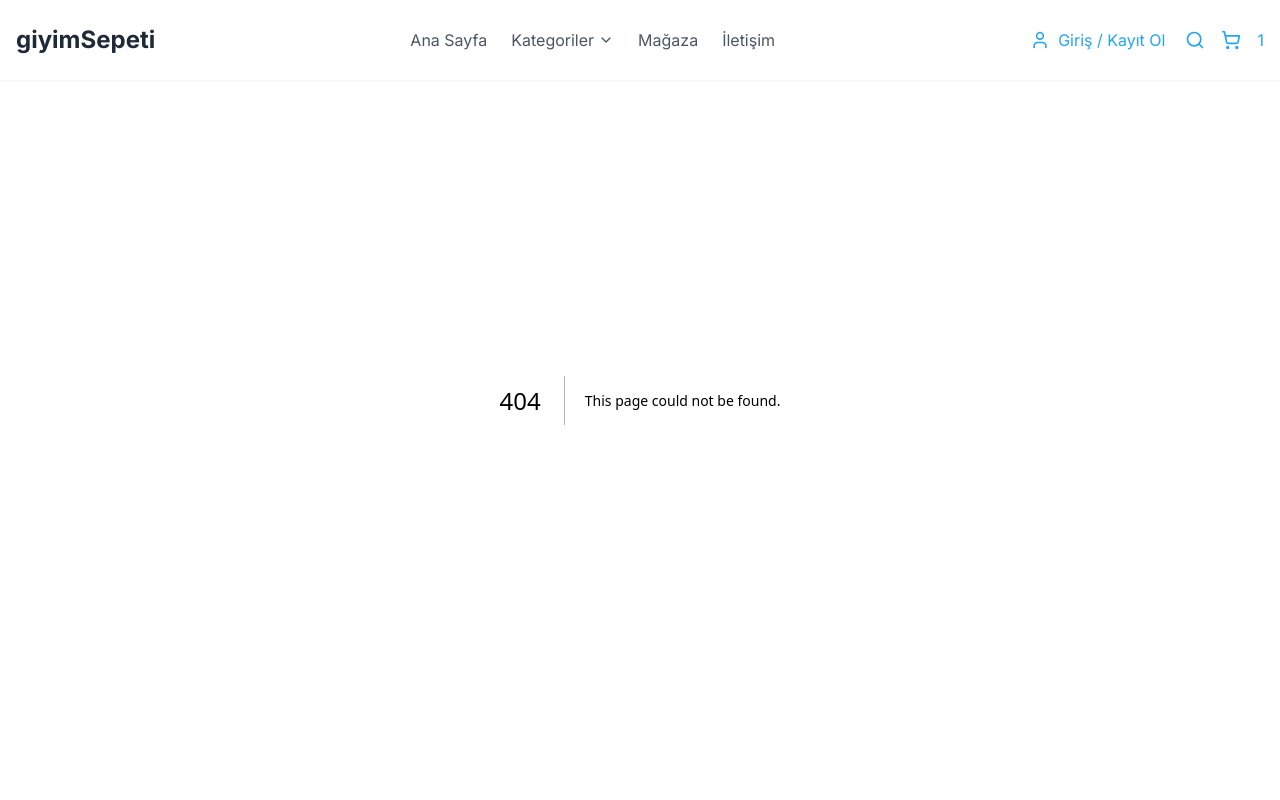
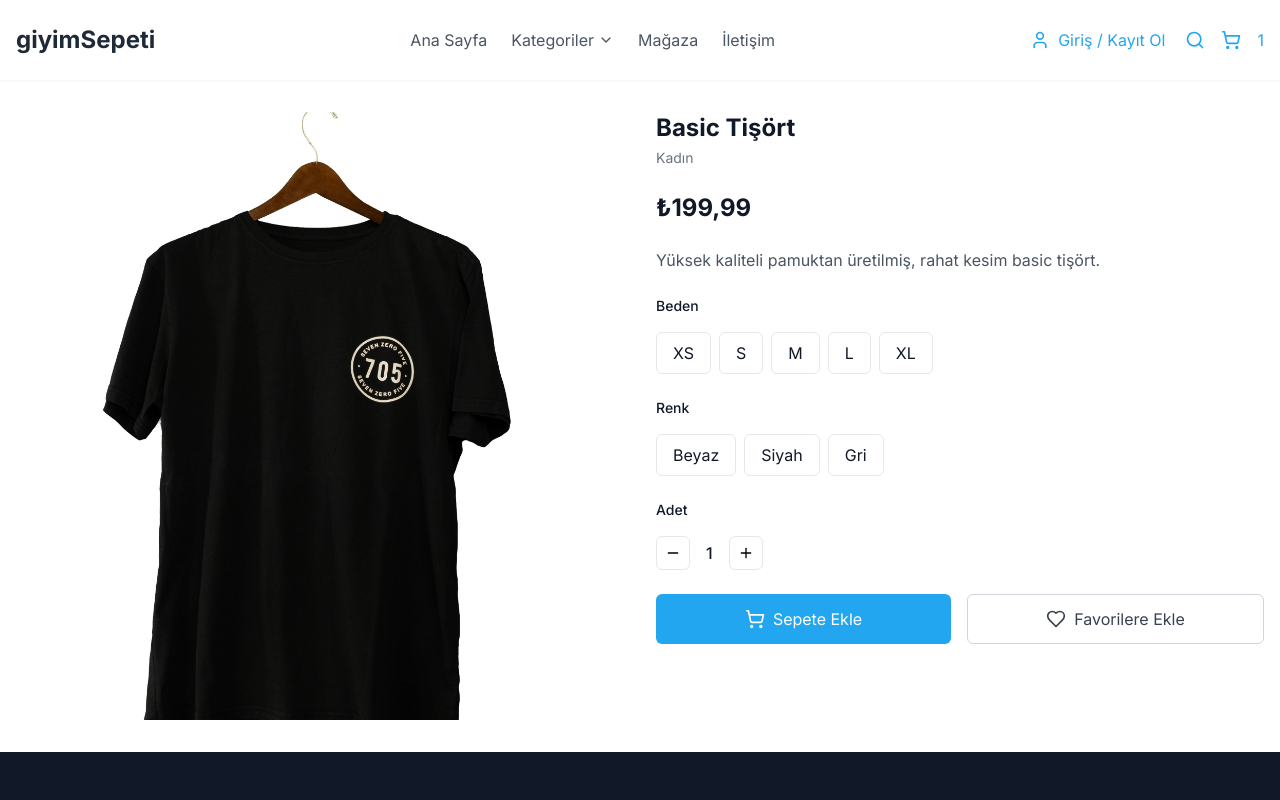
Before and after one commit to tngokce/giyimsepeti, a Next.js app: page /product/1 in a window 1280 px wide. Before the commit this address had no page. Shown: the top 800 px of the page. Built offline with nearby package versions, Linux system fonts and the light colour scheme.

Commit message:
productCard

```diff
--- /dev/null
+++ b/src/app/product/[id]/page.tsx
@@ -0,0 +1,129 @@
+'use client';
+
+import { useState } from 'react';
+import Image from 'next/image';
+import { Heart, ShoppingCart, Minus, Plus } from 'lucide-react';
+
+// Örnek ürün verisi - Gerçek uygulamada API'den gelecek
+const product = {
+  id: '1',
+  title: 'Basic Tişört',
+  price: 199.99,
+  image: '/images/ryan-hoffman-6Nub980bI3I-unsplash.jpg',
+  category: 'Kadın',
+  description: 'Yüksek kaliteli pamuktan üretilmiş, rahat kesim basic tişört.',
+  sizes: ['XS', 'S', 'M', 'L', 'XL'],
+  colors: ['Beyaz', 'Siyah', 'Gri']
+};
+
+export default function ProductDetail({ params }: { params: { id: string } }) {
+  const [quantity, setQuantity] = useState(1);
+  const [selectedSize, setSelectedSize] = useState('');
+  const [selectedColor, setSelectedColor] = useState('');
+
+  return (
+    <div className="flex flex-col pt-20">
+      <div className="container mx-auto px-4 py-8">
+        <div className="flex flex-col md:flex-row gap-8">
+          {/* Product Image */}
+          <div className="w-full md:w-1/2">
+            <div className="relative aspect-square">
+              <Image
+                src={product.image}
+                alt={product.title}
+                fill
+                className="object-cover rounded-lg"
+              />
+            </div>
+          </div>
+
+          {/* Product Info */}
+          <div className="w-full md:w-1/2 space-y-6">
+            <div>
+              <h1 className="text-2xl font-bold text-gray-900">{product.title}</h1>
+              <p className="text-sm text-gray-500 mt-1">{product.category}</p>
+            </div>
+
+            <p className="text-2xl font-bold text-gray-900">
+              {product.price.toLocaleString('tr-TR', { style: 'currency', currency: 'TRY' })}
+            </p>
+
+            <p className="text-gray-600">{product.description}</p>
+
+            {/* Size Selection */}
+            <div>
+              <h3 className="text-sm font-medium text-gray-900 mb-4">Beden</h3>
+              <div className="flex flex-wrap gap-2">
+                {product.sizes.map((size) => (
+                  <button
+                    key={size}
+                    className={`px-4 py-2 border rounded-md ${
+                      selectedSize === size
+                        ? 'border-[#23A6F0] text-[#23A6F0]'
+                        : 'border-gray-200 text-gray-900 hover:border-gray-300'
+                    }`}
+                    onClick={() => setSelectedSize(size)}
+                  >
+                    {size}
+                  </button>
+                ))}
+              </div>
+            </div>
+
+            {/* Color Selection */}
+            <div>
+              <h3 className="text-sm font-medium text-gray-900 mb-4">Renk</h3>
+              <div className="flex flex-wrap gap-2">
+                {product.colors.map((color) => (
+                  <button
+                    key={color}
+                    className={`px-4 py-2 border rounded-md ${
+                      selectedColor === color
+                        ? 'border-[#23A6F0] text-[#23A6F0]'
+                        : 'border-gray-200 text-gray-900 hover:border-gray-300'
+                    }`}
+                    onClick={() => setSelectedColor(color)}
+                  >
+                    {color}
+                  </button>
+                ))}
+              </div>
+            </div>
+
+            {/* Quantity */}
+            <div>
+              <h3 className="text-sm font-medium text-gray-900 mb-4">Adet</h3>
+              <div className="flex items-center space-x-4">
+                <button
+                  className="p-2 border rounded-md"
+                  onClick={() => setQuantity(Math.max(1, quantity - 1))}
+                >
+                  <Minus className="w-4 h-4" />
+                </button>
+                <span className="text-gray-900 font-medium">{quantity}</span>
+                <button
+                  className="p-2 border rounded-md"
+                  onClick={() => setQuantity(quantity + 1)}
+                >
+                  <Plus className="w-4 h-4" />
+                </button>
+              </div>
+            </div>
+
+            {/* Action Buttons */}
+            <div className="flex flex-col sm:flex-row gap-4">
+              <button className="flex-1 bg-[#23A6F0] text-white px-6 py-3 rounded-md hover:bg-[#1a7ac0] flex items-center justify-center space-x-2">
+                <ShoppingCart className="w-5 h-5" />
+                <span>Sepete Ekle</span>
+              </button>
+              <button className="flex-1 border border-gray-300 text-gray-700 px-6 py-3 rounded-md hover:bg-gray-50 flex items-center justify-center space-x-2">
+                <Heart className="w-5 h-5" />
+                <span>Favorilere Ekle</span>
+              </button>
+            </div>
+          </div>
+        </div>
+      </div>
+    </div>
+  );
+}
--- a/src/app/shop/page.tsx
+++ b/src/app/shop/page.tsx
@@ -4,16 +4,36 @@ import { useState } from 'react';
 import { Filter, ChevronDown } from 'lucide-react';
 import ProductCard from '@/components/product/ProductCard';
 
-// Örnek ürün verisi
+// Örnek ürün verisi güncellendi
 const products = [
   {
     id: '1',
     title: 'Basic Tişört',
     price: 199.99,
-    image: '/images/products/tshirt.jpg',
+    image: '/images/ryan-hoffman-6Nub980bI3I-unsplash.jpg',
     category: 'Kadın'
   },
-  // Daha fazla ürün eklenebilir...
+  {
+    id: '2',
+    title: 'Basic Tişört - Siyah',
+    price: 199.99,
+    image: '/images/ryan-hoffman-6Nub980bI3I-unsplash.jpg',
+    category: 'Kadın'
+  },
+  {
+    id: '3',
+    title: 'Basic Tişört - Beyaz',
+    price: 199.99,
+    image: '/images/ryan-hoffman-6Nub980bI3I-unsplash.jpg',
+    category: 'Kadın'
+  },
+  {
+    id: '4',
+    title: 'Basic Tişört - Gri',
+    price: 199.99,
+    image: '/images/ryan-hoffman-6Nub980bI3I-unsplash.jpg',
+    category: 'Kadın'
+  }
 ];
 
 export default function ShopPage() {
--- a/src/components/product/ProductCard.tsx
+++ b/src/components/product/ProductCard.tsx
@@ -14,7 +14,7 @@ interface ProductCardProps {
 
 export default function ProductCard({ id, title, price, image, category }: ProductCardProps) {
   return (
-    <div className="group relative flex flex-col">
+    <Link href={`/product/${id}`} className="group relative flex flex-col">
       {/* Image Container */}
       <div className="relative aspect-square w-full overflow-hidden rounded-lg">
         <Image
@@ -48,6 +48,6 @@ export default function ProductCard({ id, title, price, image, category }: Produ
           {price.toLocaleString('tr-TR', { style: 'currency', currency: 'TRY' })}
         </p>
       </div>
-    </div>
+    </Link>
   );
 }
```
Also changed, not shown: public/images/ryan-hoffman-6Nub980bI3I-unsplash.jpg (added).
